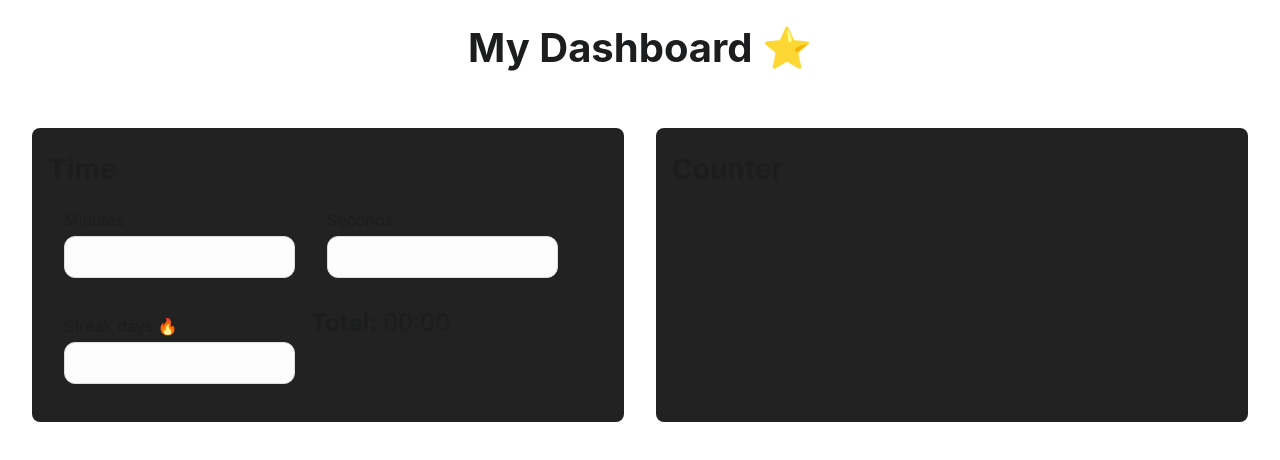
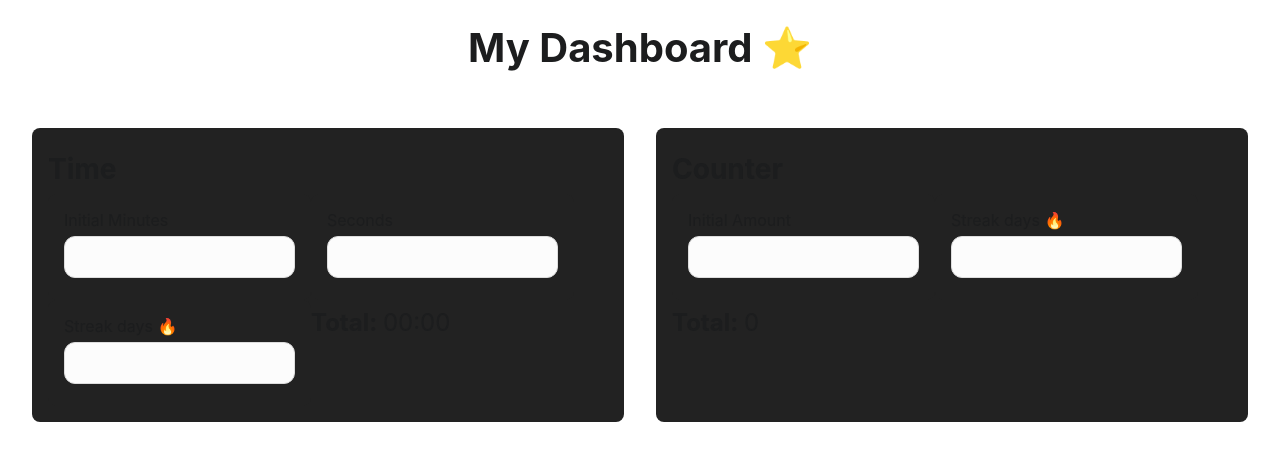
Before and after one commit to ShermanPI/one-percent-streak, a React (Vite) app: page / in a window 1280 px wide. Shown: the top 460 px of the page. Built offline with nearby package versions, Linux system fonts and the light colour scheme.

Commit message:
feat: :sparkles: can calculate the amount of a streak

```diff
--- a/src/App.jsx
+++ b/src/App.jsx
@@ -6,7 +6,9 @@ import {millisToMinutesAndSeconds} from './logic/millisToMinutesAndSeconds'
 
 function App() {
   const [totalTime, setTotalTime] = useState('00:00')
+  const [amount, setAmount] = useState(0)
   const formRef = useRef()
+  const countFormRef = useRef()
 
   const handleChange = () => {
     const formData = formRef.current
@@ -21,6 +23,19 @@ function App() {
     setTotalTime(millisToMinutesAndSeconds(totalInMillseconds))
   }
 
+  const handleAmountChange = () => {
+    const formData = countFormRef.current
+
+    const initialAmount = formData.amount.value ? formData.amount.value : 0
+    const streak = formData.streak.value ? formData.streak.value : 0
+    const percentage = 1
+
+    console.log(initialAmount, streak)
+    let total = (initialAmount * ((1 + percentage / 100) ** streak)).toFixed(2)
+
+    setAmount(total)
+  }
+
 
   return (
     <>
@@ -29,7 +44,7 @@ function App() {
         <HabitCardTracker title='Time'>
           <form className='time-form' onChange={handleChange} ref={formRef}>
             <div className='form-input'>
-              <label htmlFor="minutes">Minutes</label>
+              <label htmlFor="minutes">Initial Minutes</label>
               <input type="text" name='minutes' />
             </div>
 
@@ -47,7 +62,20 @@ function App() {
 
         </HabitCardTracker>
 
-        <HabitCardTracker title='Counter' />
+        <HabitCardTracker title='Counter'>
+        <form className='time-form' onChange={handleAmountChange} ref={countFormRef}>
+            <div className='form-input'>
+              <label htmlFor="amount">Initial Amount</label>
+              <input type="text" name='amount' />
+            </div>
+
+            <div className='form-input'>
+              <label htmlFor="streak">Streak days 🔥</label>
+              <input type="text" name='streak' />
+            </div>
+            <h4>Total: <span>{amount}</span></h4>
+          </form>
+        </HabitCardTracker>
       </div>
     </>
   )
```
